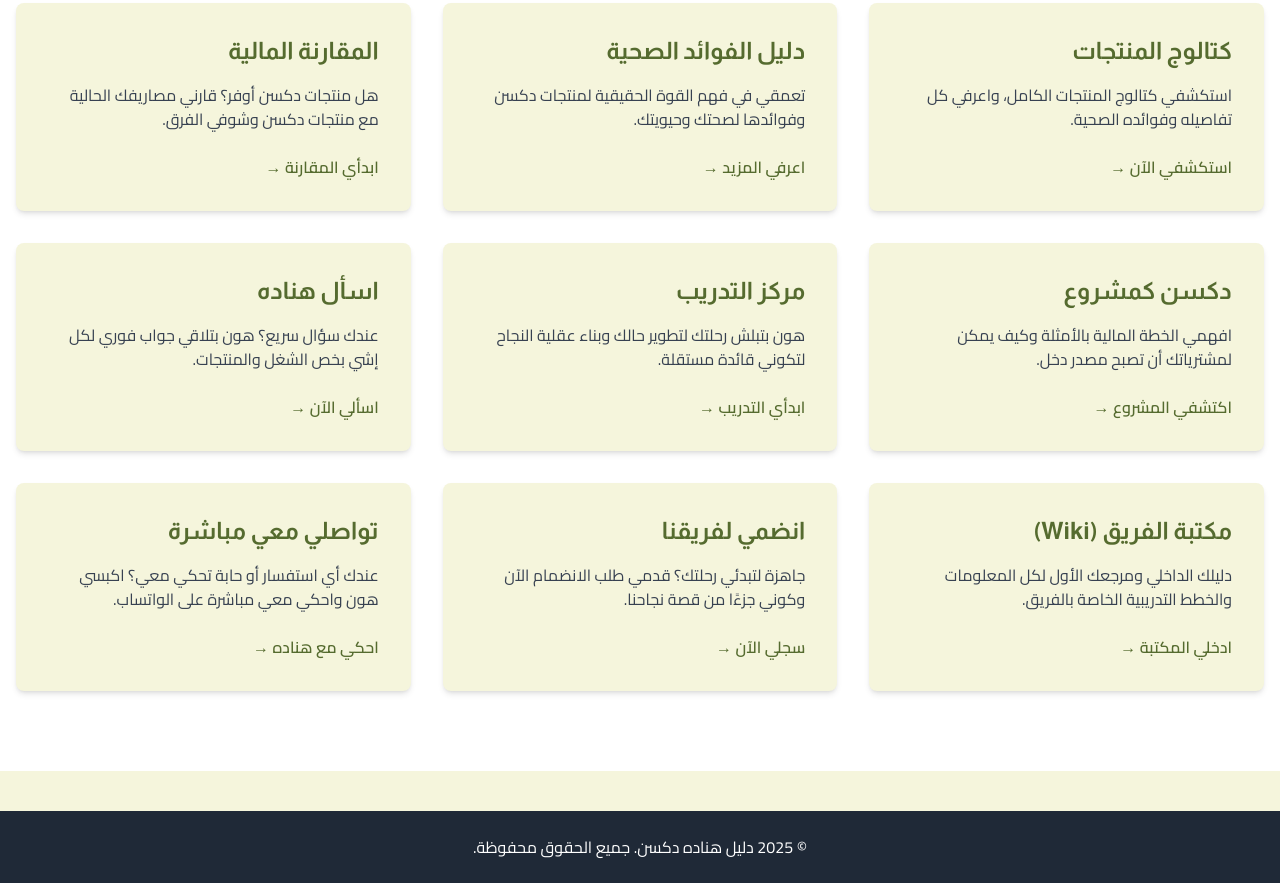
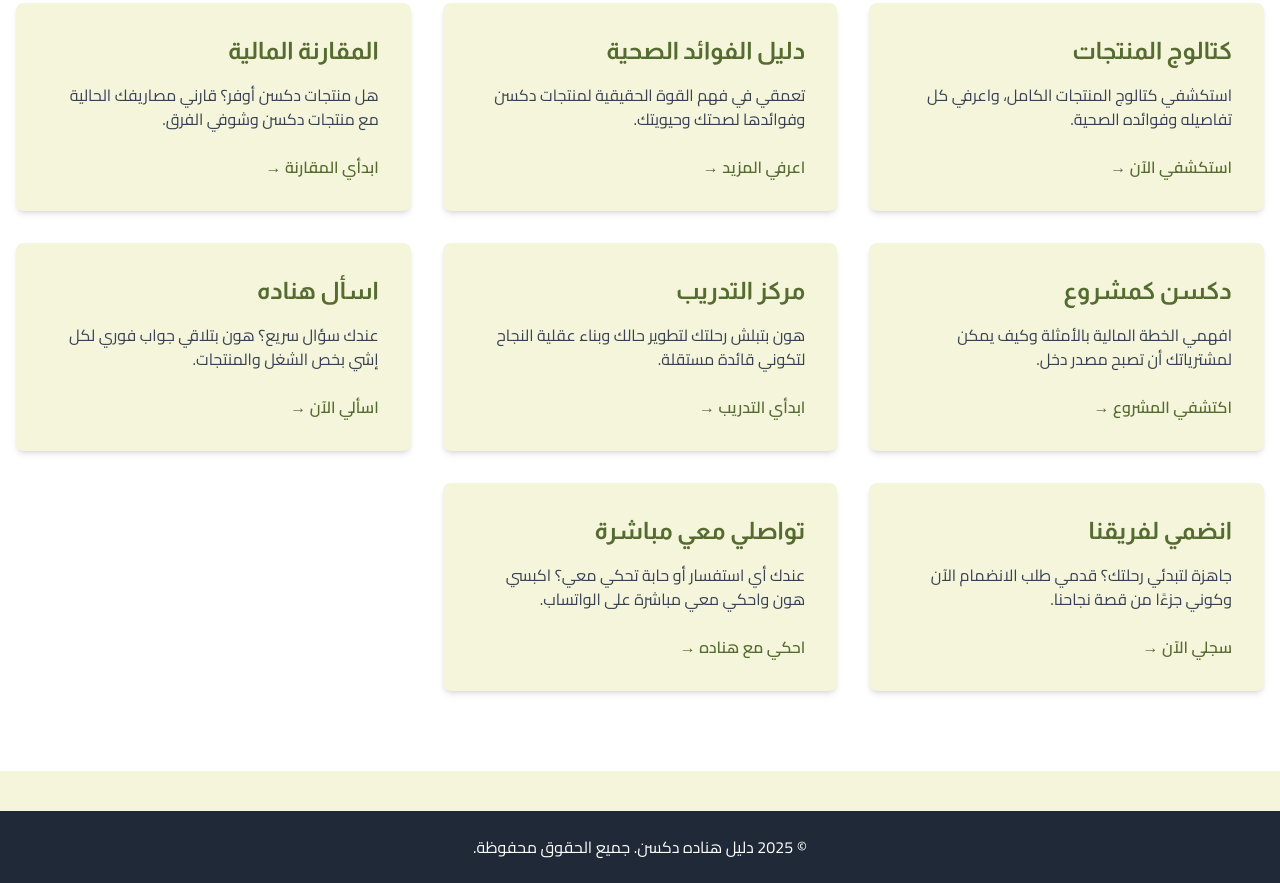
Before and after one commit to morad1971/HANADA-DXN, a plain HTML site: page index.html in a window 1280 px wide. Shown: the part 649-1532 px from the top of the page. Drawn offline with nearby package versions, Linux system fonts and the light colour scheme.

Commit message:
Update index.html

```diff
--- a/index.html
+++ b/index.html
@@ -112,14 +112,6 @@
                         </p>
                          <a href="https://morad1971.github.io/ask/" class="mt-6 inline-block font-semibold text-brand-green hover:underline">اسألي الآن &rarr;</a>
                     </div>
-                    <!-- New Wiki Card -->
-                    <div class="bg-brand-beige p-8 rounded-lg shadow-md hover:shadow-xl transition-shadow duration-300">
-                        <h3 class="text-2xl font-bold text-brand-green font-title">مكتبة الفريق (Wiki)</h3>
-                        <p class="mt-4 text-gray-700">
-                           دليلك الداخلي ومرجعك الأول لكل المعلومات والخطط التدريبية الخاصة بالفريق.
-                        </p>
-                         <a href="https://github.com/morad1971/HANADA-DXN/wiki" class="mt-6 inline-block font-semibold text-brand-green hover:underline">ادخلي المكتبة &rarr;</a>
-                    </div>
                     <!-- Registration Card -->
                     <div class="bg-brand-beige p-8 rounded-lg shadow-md hover:shadow-xl transition-shadow duration-300">
                         <h3 class="text-2xl font-bold text-brand-green font-title">انضمي لفريقنا</h3>
```
